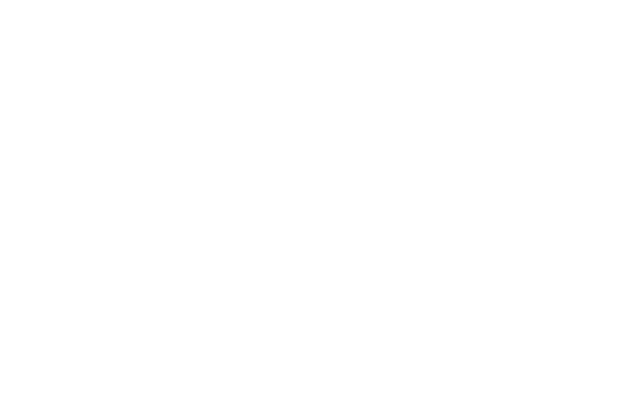
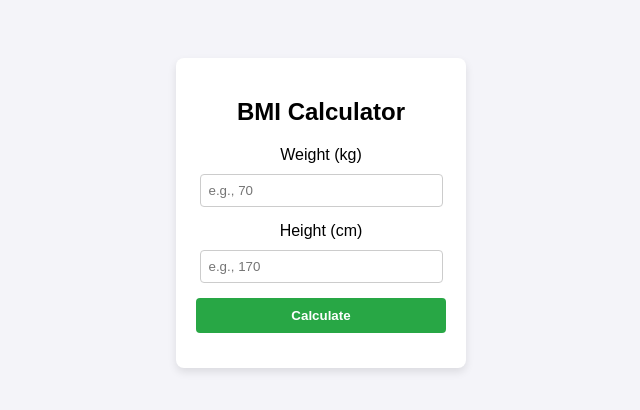
Before and after one commit to shaikhakib12/JAVA-SCRIPT-RESOURCE, a plain HTML site: page 07_projects/02_BMICalculator/bmi.html in a window 1280 px wide. Shown: the whole page, without its empty margins (319-959 px from the left). Drawn offline with Linux system fonts and the light colour scheme.

Commit message:
project 3 complete

```diff
--- a/07_projects/02_BMICalculator/bmi.html
+++ b/07_projects/02_BMICalculator/bmi.html
@@ -1,11 +1,85 @@
 <!DOCTYPE html>
-<html lang="en">
+<html>
 <head>
-    <meta charset="UTF-8">
-    <meta name="viewport" content="width=device-width, initial-scale=1.0">
-    <title>BMI CALCULATOR</title>
+  <title>Simple BMI Calculator</title>
+
+  <!-- 1. CSS goes inside the <style> tags -->
+  <style>
+    body {
+      font-family: Arial, sans-serif;
+      background-color: #f4f4f9;
+      display: flex;
+      justify-content: center;
+      padding-top: 50px;
+    }
+    .calculator {
+      background: white;
+      padding: 20px;
+      border-radius: 8px;
+      box-shadow: 0 4px 8px rgba(0,0,0,0.1);
+      width: 250px;
+      text-align: center;
+    }
+    input {
+      width: 90%;
+      padding: 8px;
+      margin: 10px 0 15px 0;
+      border: 1px solid #ccc;
+      border-radius: 4px;
+    }
+    button {
+      width: 100%;
+      padding: 10px;
+      background: #28a745;
+      color: white;
+      border: none;
+      border-radius: 4px;
+      cursor: pointer;
+      font-weight: bold;
+    }
+    #result {
+      margin-top: 15px;
+      font-weight: bold;
+      font-size: 1.2rem;
+    }
+  </style>
 </head>
 <body>
 
+  <!-- 2. HTML elements go in the <body> -->
+  <div class="calculator">
+    <h2>BMI Calculator</h2>
+
+    <label>Weight (kg)</label>
+    <input type="number" id="weight" placeholder="e.g., 70">
+
+    <label>Height (cm)</label>
+    <input type="number" id="height" placeholder="e.g., 170">
+
+    <button onclick="calculate()">Calculate</button>
+
+    <div id="result"></div>
+  </div>
+
+  <!-- 3. JavaScript goes inside the <script> tags -->
+  <script>
+    function calculate(){
+      let  weight = document.getElementById("weight").value;
+      let height = document.getElementById("height").value;
+
+      if (weight > 0 && height > 0) {
+        let heightInMeter = height / 100;
+
+        let bmi = weight / (heightInMeter * heightInMeter);
+
+        document.getElementById("result").innerText = ("BMI: " + bmi.toFixed(1))
+      } else{
+        document.getElementById("result").innerText = ("Enter a valid numbers")
+      }
+
+    }
+
+  </script>
+
 </body>
 </html>
```
Also changed, not shown: 07_projects/03_clock/date.js (added, +10 -0 lines).
